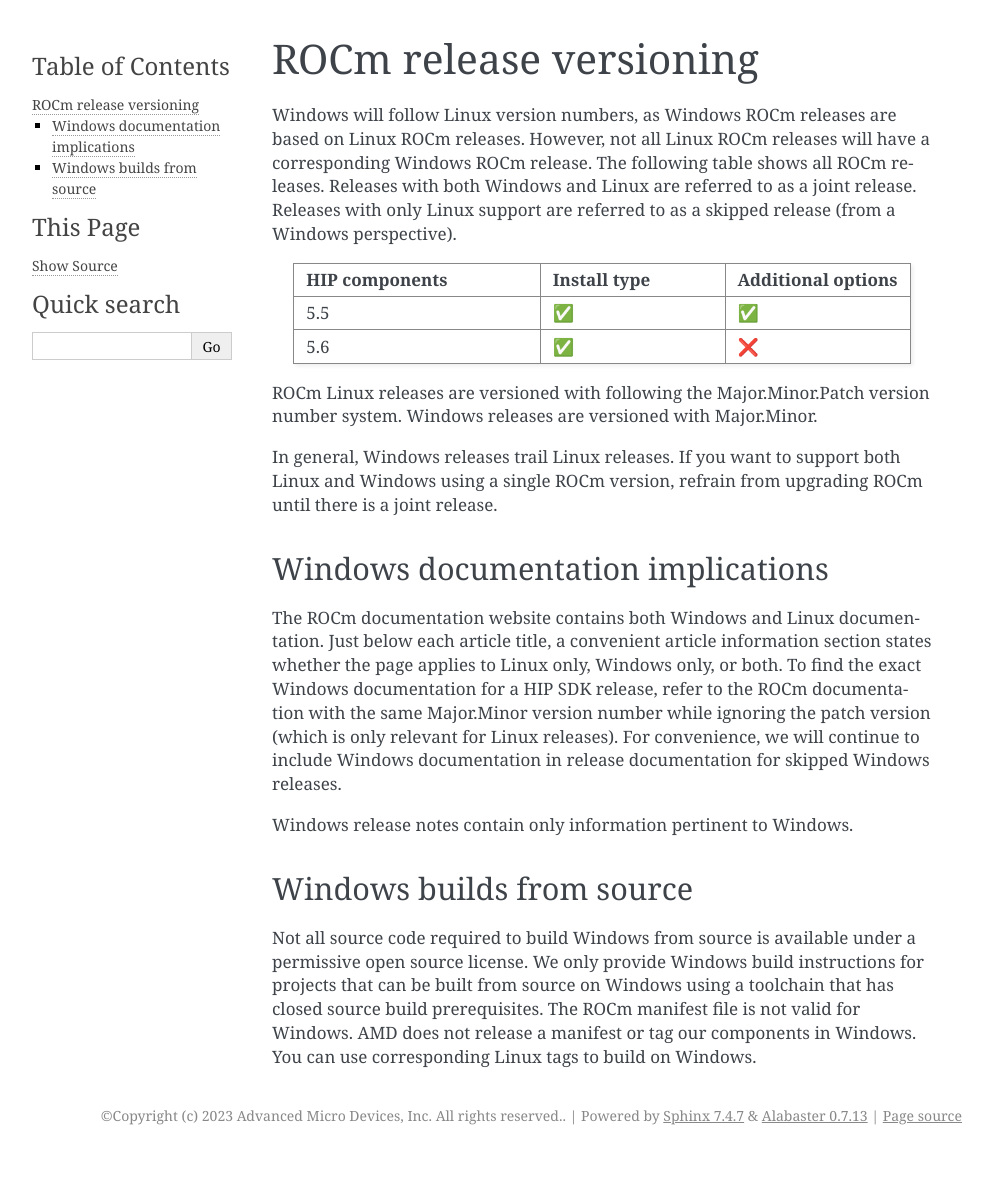
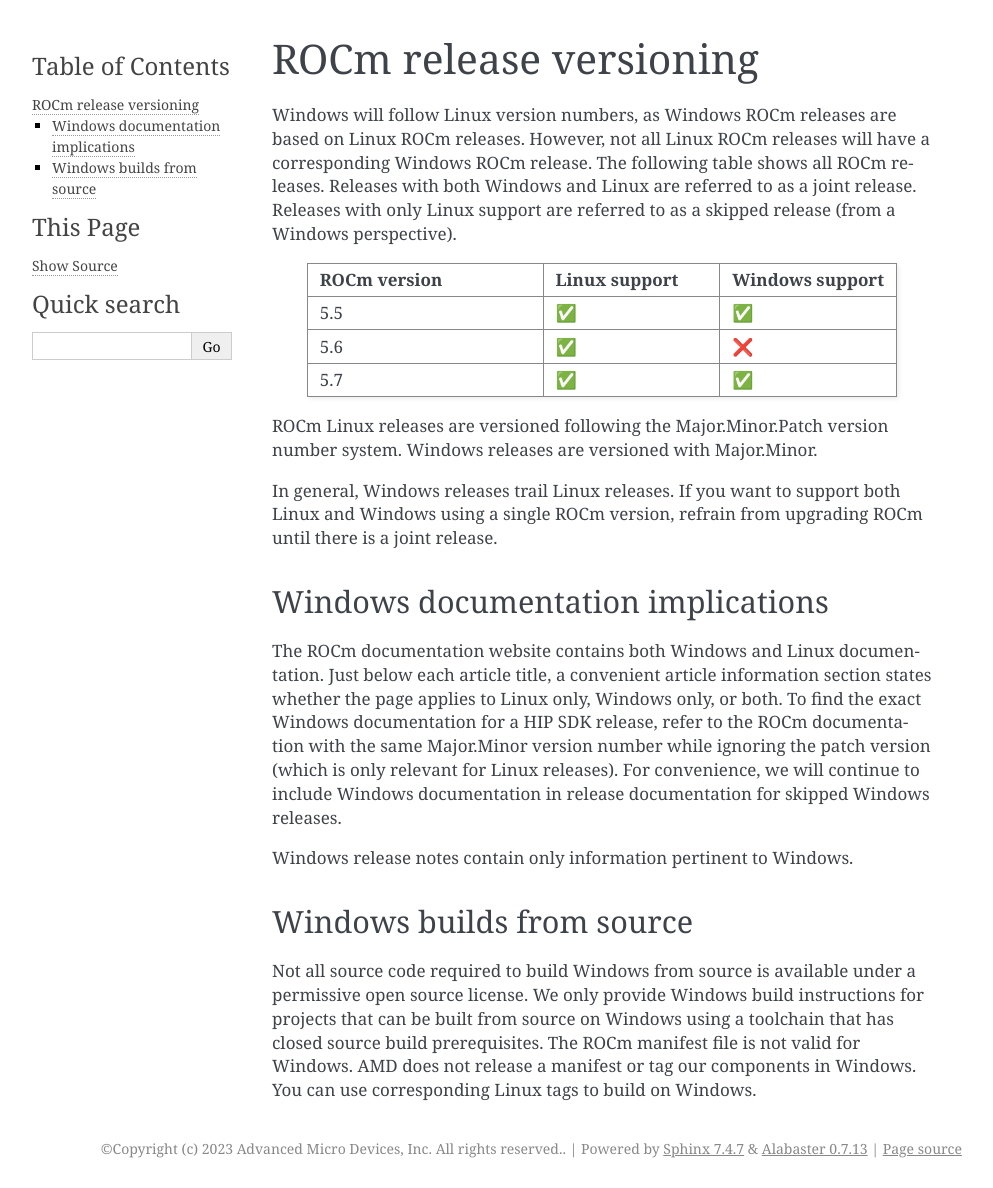
Before and after one commit to ROCm/rocm-install-on-windows, a Sphinx documentation site: the page built from docs/conceptual/release-versioning.rst, in a window 1280 px wide. Shown: the whole page, without its empty margins (148-1141 px from the left). Built offline with Sphinx 7.4.7, drawn with Linux system fonts in a browser that asks for light colours; before the commit the page ends 1155 px from its top, so only the background shows below that.

Commit message:
Fix release versioning table header

```diff
--- a/docs/conceptual/release-versioning.rst
+++ b/docs/conceptual/release-versioning.rst
@@ -14,12 +14,13 @@
 
 .. csv-table::
     :widths: 40, 30, 30
-    :header: "HIP components", "Install type", "Additional options"
+    :header: "ROCm version", "Linux support", "Windows support"
 
     "5.5", "✅", "✅"
     "5.6", "✅", "❌"
+    "5.7", "✅", "✅"
 
-ROCm Linux releases are versioned with following the Major.Minor.Patch version number system.
+ROCm Linux releases are versioned following the Major.Minor.Patch version number system.
 Windows releases are versioned with Major.Minor.
 
 In general, Windows releases trail Linux releases. If you want to support both Linux and Windows using
--- a/docs/conf.py
+++ b/docs/conf.py
@@ -9,8 +9,10 @@
 
 from rocm_docs import ROCmDocs
 
-# ROCm version numbers
-rocm_version = '6.0.0'
+# This is the latest supported ROCm version supported by Windows
+win_rocm_version = '5.7'
+# Radeon Software Pro Installer version bundled with the HIP SDK installer
+radeon_software_pro_version = '23.30'
 
 latex_engine = "xelatex"
 latex_elements = {
@@ -51,6 +53,12 @@
 
 for sphinx_var in ROCmDocs.SPHINX_VARS:
     globals()[sphinx_var] = getattr(docs_core, sphinx_var)
+
+rst_prolog = f"""
+.. |radeon_software_pro_version| replace:: {radeon_software_pro_version}
+.. |win_rocm_version| replace:: {win_rocm_version}
+"""
+
 html_theme_options = {
     "link_main_doc": True
 }
--- a/docs/how-to/install.rst
+++ b/docs/how-to/install.rst
@@ -132,7 +132,7 @@
             :widths: 30, 30, 40
             :header: "HIP components", "Install type", "Additional options"
 
-            "HIP SDK Core", "5.7.0", "Install location"
+            "HIP SDK Core", "|win_rocm_version|", "Install location"
             "HIP Libraries", "Full, Partial, None", "Runtime, Development (Libs and headers)"
             "HIP Runtime Compiler", "Full, Partial, None", "Runtime, Development (headers)"
             "HIP Ray Tracing", "Full, Partial, None", "Runtime, Development (headers)"
@@ -146,8 +146,8 @@
             Should you only wish to install a few select components, deselecting all, then selecting
             individual components may be more convenient.
 
-        The HIP SDK installer bundles an AMD Radeon Software PRO 23.30 installer. The
-        supported install options and types are summarized in the following tables:
+        The HIP SDK installer bundles an AMD Radeon Software PRO |radeon_software_pro_version| installer.
+        The supported install options and types are summarized in the following tables:
 
         .. csv-table::
             :widths: 30, 70
--- a/docs/index.rst
+++ b/docs/index.rst
@@ -78,7 +78,7 @@
             :widths: 30, 30, 40
             :header: "HIP components", "Install type", "Additional options"
 
-            "HIP SDK Core", "5.5.0", "Install location"
+            "HIP SDK Core", |win_rocm_version|, "Install location"
             "HIP Libraries", "Full, Partial, None", "Runtime, Development (Libs and headers)"
             "HIP Runtime Compiler", "Full, Partial, None", "Runtime, Development (headers)"
             "HIP Ray Tracing", "Full, Partial, None", "Runtime, Development (headers)"
@@ -95,8 +95,8 @@
 
     b. AMD display driver
 
-        The HIP SDK installer bundles an AMD Radeon Software PRO 23.10 installer. The supported install
-        options and types are summarized in the following tables:
+        The HIP SDK installer bundles an AMD Radeon Software PRO |radeon_software_pro_version| installer.
+        The supported install options and types are summarized in the following tables:
 
         .. csv-table::
             :widths: 30, 70
```
